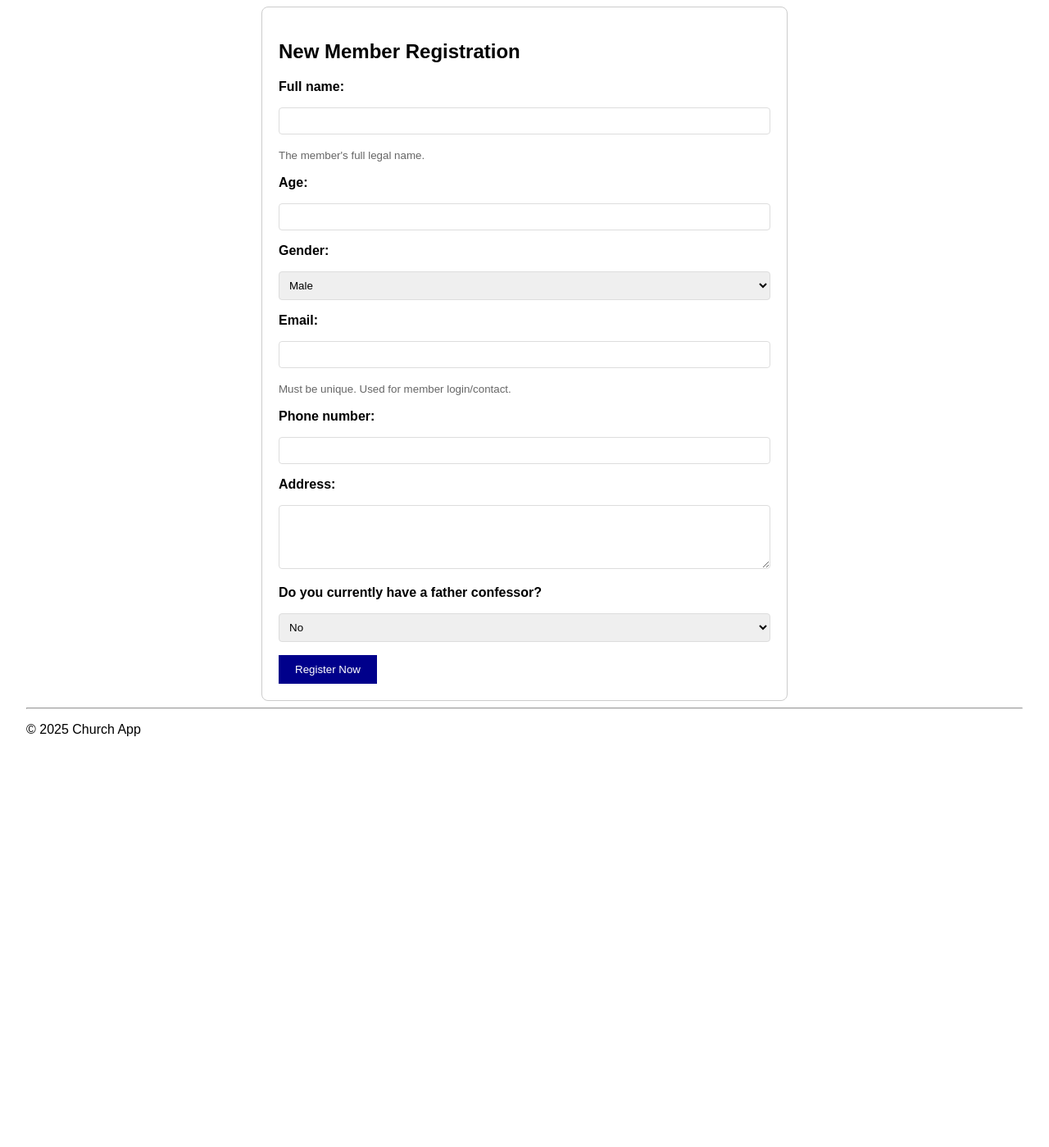
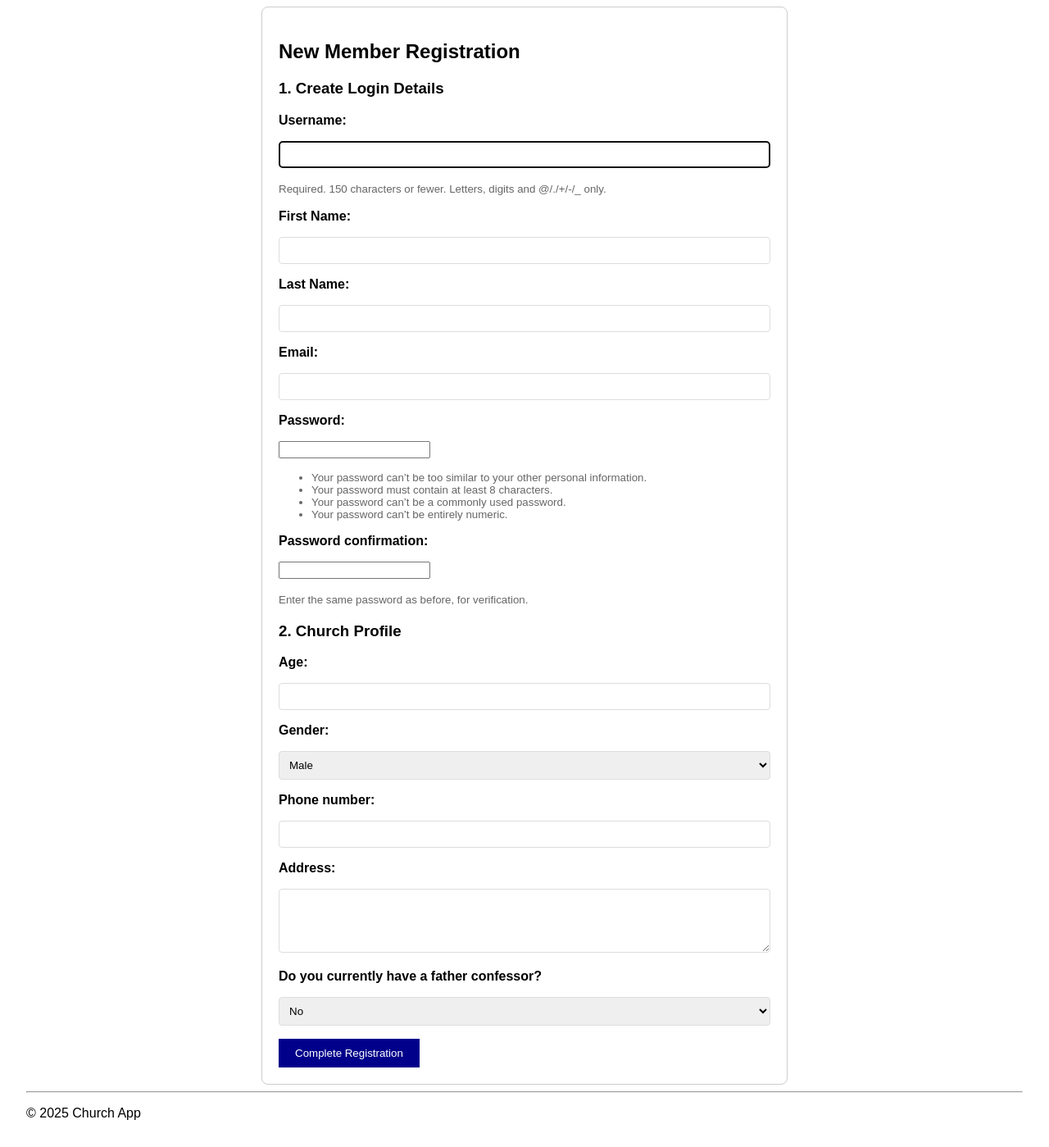
Before and after one commit to Dawit225/django-church-management-app, a Django app: page /members/register/ in a window 1280 px wide. Shown: the part 92-1491 px from the top of the page at 82% size. Before the commit the page ends 990 px from the top, so only its background shows below. Run offline with Django 5.2, Linux system fonts and the light colour scheme.

Commit message:
feat: Implement Django Auth system, OneToOne link to Member model, and protected Member Dashboard CBV

```diff
--- a/members/forms.py
+++ b/members/forms.py
@@ -1,29 +1,38 @@
 from django import forms
+from django.contrib.auth.forms import UserCreationForm
 from .models import Member
 
-class MemberRegistrationForm(forms.ModelForm):
+# --- 1. Custom User Creation Form ---
+class MemberUserCreationForm(UserCreationForm):
     """
-    A form based on the Member model for public registration.
+    Extends Django's secure UserCreationForm to handle first_name and last_name.
+    """
+    # Adding extra fields that exist on the built-in User model but aren't in UserCreationForm by default
+    first_name = forms.CharField(label='First Name', max_length=150)
+    last_name = forms.CharField(label='Last Name', max_length=150)
+
+    class Meta(UserCreationForm.Meta):
+        # We inherit UserCreationForm's Meta but add first_name and last_name to the fields list
+        fields = UserCreationForm.Meta.fields + ('first_name', 'last_name', 'email')
+
+    # We must explicitly define the email field here because the base UserCreationForm doesn't enforce it.
+    # The default User model's email field is not required, so we make it required here for registration.
+    email = forms.EmailField(required=True)
+
+# --- 2. Member Profile Form ---
+class MemberProfileForm(forms.ModelForm):
+    """
+    Form for the church-specific data linked via OneToOneField.
     """
     class Meta:
         model = Member
-        # We specify the exact fields the user is allowed to submit
-        fields = [
-            'full_name',
-            'age',
-            'gender',
-            'email',
-            'phone_number',
-            'address',
-            'has_father_confessor'
-        ]
+        # Only include the fields that now exist on the Member model (everything EXCEPT the User field)
+        fields = ['age', 'gender', 'phone_number', 'address', 'has_father_confessor']
 
-        # Optional: Add user-friendly labels that override the model's verbose_name
         labels = {
             'has_father_confessor': 'Do you currently have a father confessor?',
         }
 
-        # Optional: Add custom widgets for better UI control (e.g., for age input)
         widgets = {
             'age': forms.NumberInput(attrs={'min': 1, 'max': 120}),
             'address': forms.Textarea(attrs={'rows': 4}),
--- a/members/models.py
+++ b/members/models.py
@@ -1,12 +1,12 @@
 from django.db import models
+# Import the User model that Django uses for authentication
+from django.contrib.auth.models import User
 
-# Define gender choices for better data integrity
 GENDER_CHOICES = [
     ('M', 'Male'),
     ('F', 'Female'),
 ]
 
-# Define choices for the confessor question
 CONFESSOR_CHOICES = [
     (True, 'Yes'),
     (False, 'No'),
@@ -14,10 +14,13 @@ CONFESSOR_CHOICES = [
 
 class Member(models.Model):
     """
-    Represents a registered member of the church.
+    Holds church-specific profile data, linked to one Django User for login/security.
     """
-    # Personal Information
-    full_name = models.CharField(max_length=200, help_text="The member's full legal name.")
+    # CRITICAL: One-to-One Link to the User Account
+    user = models.OneToOneField(User, on_delete=models.CASCADE)
+    # Why CASCADE? If the User account is deleted, their Member profile is also deleted.
+
+    # Personal Information (fields that are specific to the church context)
     age = models.IntegerField()
     gender = models.CharField(
         max_length=1,
@@ -25,8 +28,7 @@ class Member(models.Model):
         default='M'
     )
 
-    # Contact Information
-    email = models.EmailField(unique=True, help_text="Must be unique. Used for member login/contact.")
+    # Contact Information (We removed 'email' as the User model handles it)
     phone_number = models.CharField(max_length=15, blank=True, null=True)
     address = models.TextField(blank=True)
 
@@ -37,18 +39,16 @@ class Member(models.Model):
         verbose_name="Has a Father Confessor?"
     )
 
-    # Tracking/Meta Fields (Best Practice)
+    # Tracking/Meta Fields
     date_joined = models.DateTimeField(auto_now_add=True)
     last_modified = models.DateTimeField(auto_now=True)
 
     # --- Model Methods ---
 
     def __str__(self):
-        """String representation of the object, used primarily by the Django Admin."""
-        return self.full_name
+        """Uses the linked User's username/email for a clear string representation."""
+        return f"Member: {self.user.username} ({self.user.email})"
 
     class Meta:
-        """Options for the model."""
-        ordering = ['full_name'] # Default ordering for querysets
-        verbose_name = "Church Member"
-        verbose_name_plural = "Church Members"
+        # ... (ordering and verbose_name can remain the same)
+        pass
--- a/members/templates/members/member_registration.html
+++ b/members/templates/members/member_registration.html
@@ -7,9 +7,24 @@
         <h2>New Member Registration</h2>
         <form method="post">
             {% csrf_token %}
-            {% for field in form %}
+
+            <h3>1. Create Login Details</h3>
+            {% for field in user_form %}
                 <div class="form-row">
-                    {{ field.errors }} <p>{{ field.label_tag }}</p>
+                    {{ field.errors }}
+                    <p>{{ field.label_tag }}</p>
+                    <p>{{ field }}</p>
+                    {% if field.help_text %}
+                        <small style="color: #666;">{{ field.help_text }}</small>
+                    {% endif %}
+                </div>
+            {% endfor %}
+
+            <h3>2. Church Profile</h3>
+            {% for field in profile_form %}
+                <div class="form-row">
+                    {{ field.errors }}
+                    <p>{{ field.label_tag }}</p>
                     <p>{{ field }}</p>
                     {% if field.help_text %}
                         <small style="color: #666;">{{ field.help_text }}</small>
@@ -18,7 +33,7 @@
             {% endfor %}
 
             <button type="submit" style="padding: 10px 20px; background-color: darkblue; color: white; border: none; cursor: pointer;">
-                Register Now
+                Complete Registration
             </button>
         </form>
     </div>
--- a/members/urls.py
+++ b/members/urls.py
@@ -1,10 +1,10 @@
 from django.urls import path
-from .views import MemberRegistrationView
+from .views import MemberRegistrationView, MemberDashboardView # Import new view
 
 urlpatterns = [
-    # URL for the registration form
+    # Registration
     path('register/', MemberRegistrationView.as_view(), name='member_registration'),
 
-    # We will remove the success path definition from here and keep it in config/urls.py
-    # since MemberRegistrationView's success_url is defined globally.
+    # Restricted Dashboard
+    path('dashboard/', MemberDashboardView.as_view(), name='member_dashboard'),
 ]
--- a/members/views.py
+++ b/members/views.py
@@ -1,19 +1,97 @@
 from django.urls import reverse_lazy
-from django.views.generic.edit import CreateView
+from django.views.generic import TemplateView, View
+from django.views.generic.edit import FormView # New import for handling multiple forms
+from django.contrib.auth.mixins import LoginRequiredMixin
+from django.shortcuts import redirect, render
+from django.views.generic.edit import FormView, UpdateView # Added UpdateView
+from django.contrib.auth.mixins import LoginRequiredMixin, UserPassesTestMixin # Added UserPassesTestMixin
+from django.shortcuts import redirect, render, get_object_or_404 # Added get_object_or_404
+
 from .models import Member
-from .forms import MemberRegistrationForm
+from .forms import MemberUserCreationForm, MemberProfileForm # Import the new forms
 
-class MemberRegistrationView(CreateView):
+# We'll use a custom View to handle the two forms in one page.
+
+class MemberRegistrationView(View):
     """
-    Handles displaying and processing the new member registration form.
-    Uses Django's built-in CreateView CBV.
+    Handles displaying and processing the User creation (login details)
+    and Member profile creation (church details) simultaneously.
+    """
+    user_form = MemberUserCreationForm
+    profile_form = MemberProfileForm
+    template_name = 'members/member_registration.html'
+    success_url = reverse_lazy('registration_success')
+
+    def get(self, request, *args, **kwargs):
+        """Handle GET request: display empty forms."""
+        context = {
+            'user_form': self.user_form(),
+            'profile_form': self.profile_form(),
+        }
+        return render(request, self.template_name, context)
+
+    def post(self, request, *args, **kwargs):
+        """Handle POST request: validate and save both forms."""
+        user_form = self.user_form(request.POST)
+        profile_form = self.profile_form(request.POST)
+
+        if user_form.is_valid() and profile_form.is_valid():
+            # 1. Save the User Form first
+            new_user = user_form.save()
+
+            # 2. Save the Member Form, linking the new_user via OneToOneField
+            member_profile = profile_form.save(commit=False)
+            member_profile.user = new_user  # CRITICAL: Establish the One-to-One link
+            member_profile.save()
+
+            # Optional: Log the user in immediately after registration (best practice for UX)
+            # from django.contrib.auth import login
+            # login(request, new_user)
+
+            return redirect(self.success_url)
+
+        # If either form is invalid, re-render the page with errors
+        context = {
+            'user_form': user_form,
+            'profile_form': profile_form,
+        }
+        return render(request, self.template_name, context)
+
+class MemberDashboardView(LoginRequiredMixin, TemplateView):
+    """
+    A simple view for logged-in members.
+    The LoginRequiredMixin ensures that only authenticated users can access this page.
+    """
+    template_name = 'members/member_dashboard.html'
+
+    # If the user is not logged in, they will be redirected to the URL defined by settings.LOGIN_URL
+    # which is configured to 'login'.
+
+class MemberProfileUpdateView(LoginRequiredMixin, UserPassesTestMixin, UpdateView):
+    """
+    Allows a logged-in user to update their associated Member profile data.
     """
     model = Member
-    form_class = MemberRegistrationForm # Use our custom form
-    template_name = 'members/member_registration.html'
+    form_class = MemberProfileForm # Reuse the form we defined for profile data
+    template_name = 'members/member_profile_update.html'
 
-    # Where to redirect the user after a successful form submission
-    success_url = reverse_lazy('registration_success')
+    # URL to redirect to after successful update (dashboard is a good choice)
+    success_url = reverse_lazy('member_dashboard')
 
-    # Note on reverse_lazy: It is preferred over reverse() in class attributes
-    # because it resolves the URL lazily (after the app's URL configuration is fully loaded).
+    # CRITICAL: Security Check 1 - Ensure the user only edits THEIR profile
+    def get_object(self, queryset=None):
+        """
+        Overrides the default to fetch the Member object linked to the current user.
+        We don't rely on a primary key (pk) in the URL.
+        """
+        # If the user is logged in (guaranteed by LoginRequiredMixin),
+        # try to return their associated Member object.
+        return get_object_or_404(Member, user=self.request.user)
+
+    # CRITICAL: Security Check 2 - UserPassesTestMixin requires this method.
+    def test_func(self):
+        """
+        Tests if the logged-in user (self.request.user) is the owner of the object.
+        This is technically redundant because of get_object(), but it's a solid defense layer.
+        """
+        return self.get_object().user == self.request.user
```
Also changed, not shown: members/admin.py (+30 -11 lines), members/templates/members/dashboard.html (added, +27 -0 lines), db.sqlite3, members/migrations/0001_initial.py.
